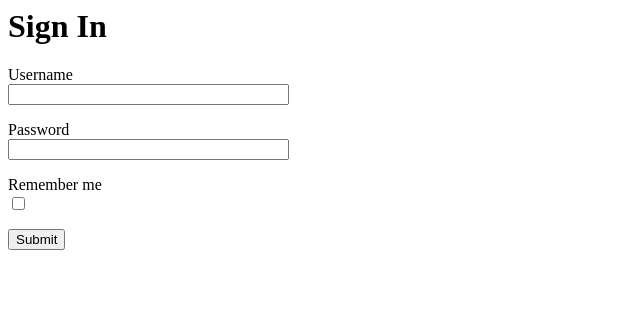
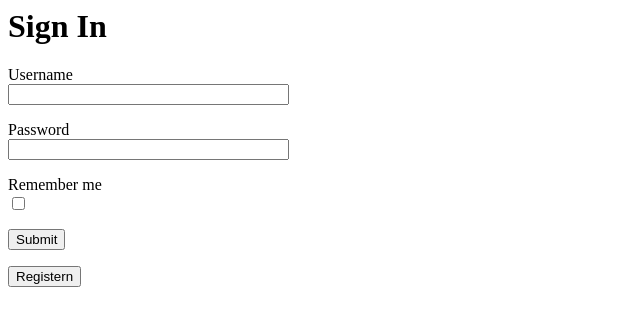
Before and after one commit to kenneth0810/Team-13, a Python web app: template app/templates/login.html in a window 1280 px wide. Shown: the top 326 px of the page, without its empty margins (0-640 px from the left). Run offline with Jinja, Linux system fonts and the light colour scheme; the template is opened without the code that fills it, so the values that code supplies are empty, except form fields; form fields are guessed from the names that the template uses.

Commit message:
Added register option in login page

```diff
--- a/app/templates/login.html
+++ b/app/templates/login.html
@@ -15,4 +15,7 @@
 
     <p>{{form.submit()}}</p>
 </form>
+<a href = "/register">
+      <button type="submit2" name="submit_button2">Registern</button>
+    </a>
 {% endblock %}
```
